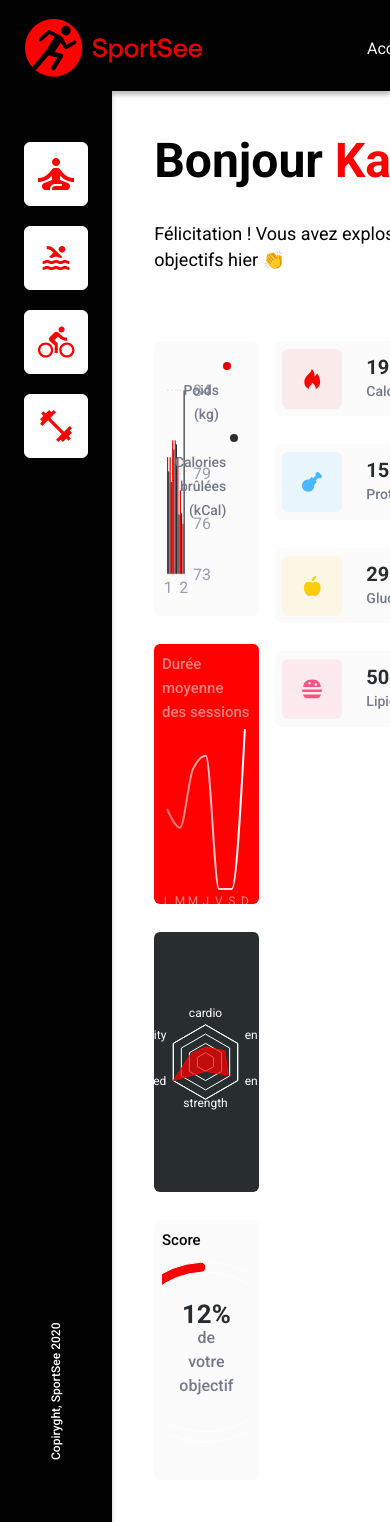
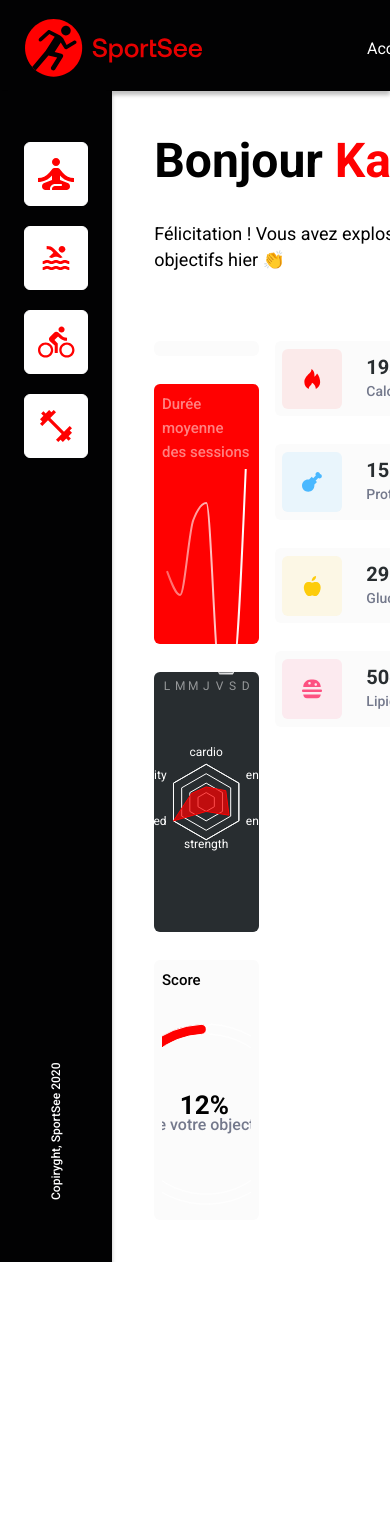
Before and after one commit to gcorbelin/SportSee, a Next.js app: page / in a window 390 px wide. Shown: the top 1522 px of the page. After the commit the page ends 1262 px from the top, so only its background shows below. Built offline with nearby package versions, Linux system fonts and the light colour scheme.

Commit message:
Feat(responsive): use AutoSizer for resp recharts

```diff
--- a/package.json
+++ b/package.json
@@ -17,6 +17,7 @@
     "next": "13.3.1",
     "react": "18.2.0",
     "react-dom": "18.2.0",
+    "react-virtualized-auto-sizer": "^1.0.16",
     "recharts": "^2.5.0",
     "typescript": "5.0.4"
   }
--- a/src/components/CharacterStats/CharacterStats.tsx
+++ b/src/components/CharacterStats/CharacterStats.tsx
@@ -1,11 +1,5 @@
-import {
-  ResponsiveContainer,
-  RadarChart,
-  Radar,
-  PolarGrid,
-  PolarAngleAxis,
-  PolarRadiusAxis,
-} from "recharts";
+import { RadarChart, Radar, PolarGrid, PolarAngleAxis } from "recharts";
+import AutoSizer from "react-virtualized-auto-sizer";
 import { CharacterStat } from "@/models/characterStats";
 import styles from "@/styles/CharacterStats.module.css";
 import utilsStyles from "@/styles/utils.module.css";
@@ -28,8 +22,9 @@ export default function CharacterStats({ datas }: CharacterStatsProps) {
     <div
       className={`${utilsStyles.block} ${utilsStyles["block-chart"]} ${utilsStyles["no-padding"]} ${utilsStyles["block--background-4"]} ${styles.session}`}
     >
-      <ResponsiveContainer width={"99%"} height={260}>
-        <RadarChart data={data}>
+      <AutoSizer>
+        {({ width, height }) => (
+          <RadarChart data={data} width={width} height={height}>
             <PolarGrid radialLines={false} stroke="#fff" />
             <PolarAngleAxis
               dataKey="subject"
@@ -44,7 +39,8 @@ export default function CharacterStats({ datas }: CharacterStatsProps) {
               fillOpacity={0.7}
             />
           </RadarChart>
-      </ResponsiveContainer>
+        )}
+      </AutoSizer>
     </div>
   );
 }
--- a/src/components/Daily/Daily.tsx
+++ b/src/components/Daily/Daily.tsx
@@ -3,11 +3,11 @@ import {
   BarChart,
   CartesianGrid,
   Legend,
-  ResponsiveContainer,
   Tooltip,
   XAxis,
   YAxis,
 } from "recharts";
+import AutoSizer from "react-virtualized-auto-sizer";
 import { Activity } from "@/models/activity";
 import styles from "@/styles/Daily.module.css";
 import utilsStyles from "@/styles/utils.module.css";
@@ -43,8 +43,9 @@ export default function Daily({ activity }: DailyProps) {
 
   return (
     <div className={`${utilsStyles.block} ${styles.daily} `}>
-      <ResponsiveContainer width={"99%"} height={260}>
-        <BarChart width={730} height={250} data={activity}>
+      <AutoSizer>
+        {({ width, height }) => (
+          <BarChart width={width} height={height} data={activity}>
             <CartesianGrid
               vertical={false}
               strokeDasharray="2 2"
@@ -107,7 +108,8 @@ export default function Daily({ activity }: DailyProps) {
               name="Calories brûlées (kCal)"
             />
           </BarChart>
-      </ResponsiveContainer>
+        )}
+      </AutoSizer>
     </div>
   );
 }
--- a/src/components/Objective/Objective.tsx
+++ b/src/components/Objective/Objective.tsx
@@ -1,4 +1,5 @@
-import { PieChart, Pie, ResponsiveContainer } from "recharts";
+import { PieChart, Pie, Text } from "recharts";
+import AutoSizer from "react-virtualized-auto-sizer";
 import styles from "@/styles/Objective.module.css";
 import utilsStyles from "@/styles/utils.module.css";
 
@@ -25,11 +26,34 @@ export default function Objective({ score }: ObjectiveProps) {
       className={`${utilsStyles.block} ${utilsStyles["block-chart"]} ${styles.objective}`}
     >
       <div className={styles.title}>Score</div>
-      <div className={styles.score}>
-        <strong>{score * 100}%</strong> de votre objectif
-      </div>
-      <ResponsiveContainer width={"99%"} height={200}>
-        <PieChart margin={{ top: 0, right: 0, left: 0, bottom: 0 }}>
+      <AutoSizer className={styles["objective-chart"]}>
+        {({ width, height }) => (
+          <>
+            <PieChart
+              margin={{ top: 0, right: 0, left: 0, bottom: 0 }}
+              width={width}
+              height={height}
+            >
+              <text
+                x={"50%"}
+                y={"50%"}
+                transform="translate(-50%,-50%)"
+                textAnchor="middle"
+                alignmentBaseline="middle"
+              >
+                <tspan fontWeight={"bold"} fontSize={"26px"}>
+                  {score * 100}%
+                </tspan>{" "}
+                <tspan
+                  dy={"1em"}
+                  dx={0}
+                  x={"50%"}
+                  fill="#74798C"
+                  fontWeight={"500"}
+                >
+                  de votre objectif
+                </tspan>
+              </text>
               <Pie
                 data={objectifDatas}
                 dataKey="value"
@@ -43,7 +67,9 @@ export default function Objective({ score }: ObjectiveProps) {
                 endAngle={450}
               ></Pie>
             </PieChart>
-      </ResponsiveContainer>
+          </>
+        )}
+      </AutoSizer>
     </div>
   );
 }
--- a/src/components/Session/Session.tsx
+++ b/src/components/Session/Session.tsx
@@ -1,4 +1,5 @@
-import { ResponsiveContainer, LineChart, Line, XAxis, Tooltip } from "recharts";
+import { LineChart, Line, XAxis, Tooltip } from "recharts";
+import AutoSizer from "react-virtualized-auto-sizer";
 import { Session } from "@/models/session";
 import styles from "@/styles/Session.module.css";
 import utilsStyles from "@/styles/utils.module.css";
@@ -21,10 +22,13 @@ export default function Session({ sessions }: SessionProps) {
       className={`${utilsStyles.block} ${utilsStyles["block-chart"]} ${utilsStyles["block--theme-1"]} ${styles.session}`}
     >
       <div className={styles.title}>Durée moyenne des sessions</div>
-      <ResponsiveContainer width={"99%"} height={200}>
+      <AutoSizer>
+        {({ width, height }) => (
           <LineChart
             data={sessions}
             margin={{ top: 5, right: 5, left: 5, bottom: 5 }}
+            width={width}
+            height={height}
           >
             <defs>
               <linearGradient id="myGradient">
@@ -58,7 +62,8 @@ export default function Session({ sessions }: SessionProps) {
               strokeWidth={2}
             />
           </LineChart>
-      </ResponsiveContainer>
+        )}
+      </AutoSizer>
     </div>
   );
 }
--- a/src/styles/Objective.module.css
+++ b/src/styles/Objective.module.css
@@ -1,4 +1,4 @@
-.objective {
+.objective-chart {
   position: relative;
 }
 
```
Also changed, not shown: 1 other file (tests, documents, lock files or other folders). Lines whose indentation alone changed are shown as unchanged.
